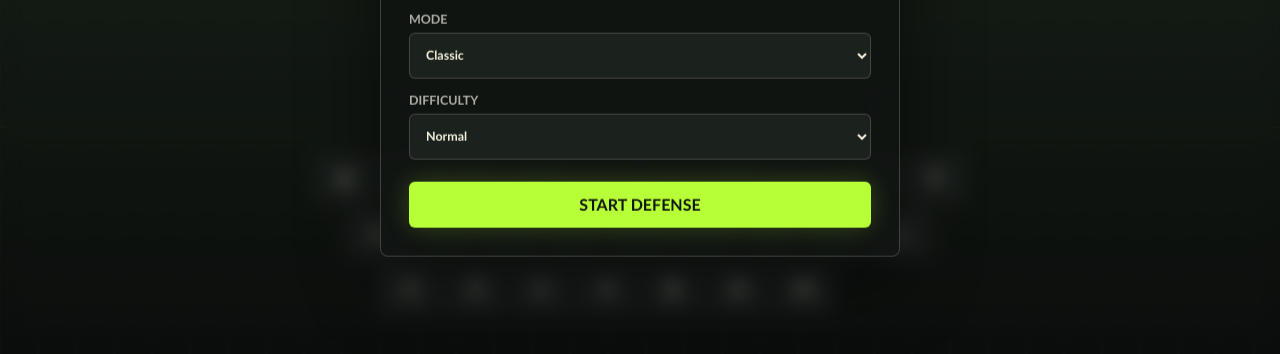
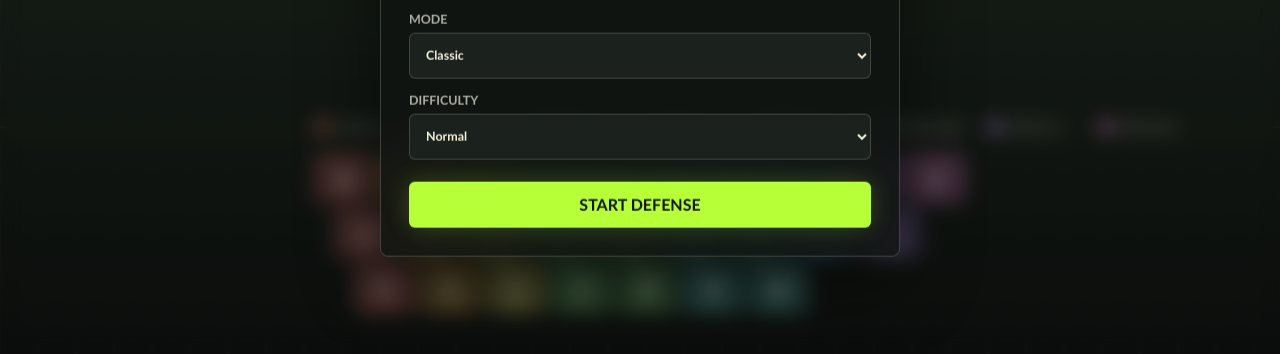
Before and after one commit to IvanNavin/brainrot-keyboard-defense, a website: page index.html in a window 1280 px wide. Shown: the part 446-800 px from the top of the page. Drawn offline with Linux system fonts and the light colour scheme.

Commit message:
Add pause gameover and finger guides

```diff
--- a/index.html
+++ b/index.html
@@ -15,7 +15,8 @@
       <section id="menu" class="menu" aria-label="Game menu">
         <div class="brand">
           <span class="kicker">Keyboard trainer</span>
-          <h1>Brainrot Keyboard Defense</h1>
+          <h1 id="menuTitle">Brainrot Keyboard Defense</h1>
+          <p id="menuResult" class="menu-result is-hidden"></p>
         </div>
 
         <div class="controls">
--- a/src/main.js
+++ b/src/main.js
@@ -2,6 +2,8 @@ const canvas = document.querySelector("#game");
 const ctx = canvas.getContext("2d");
 const menu = document.querySelector("#menu");
 const menuBackdrop = document.querySelector("#menuBackdrop");
+const menuTitle = document.querySelector("#menuTitle");
+const menuResult = document.querySelector("#menuResult");
 const startButton = document.querySelector("#start");
 const modeSelect = document.querySelector("#mode");
 const difficultySelect = document.querySelector("#difficulty");
@@ -14,6 +16,44 @@ const DIFFICULTY = {
   normal: { baseSpeed: 175, speedStep: 18 },
   hard: { baseSpeed: 230, speedStep: 25 },
 };
+const FINGER_GUIDES = {
+  q: { finger: "LP", color: "#ff6b6b" },
+  a: { finger: "LP", color: "#ff6b6b" },
+  z: { finger: "LP", color: "#ff6b6b" },
+  w: { finger: "LR", color: "#ffb13d" },
+  s: { finger: "LR", color: "#ffb13d" },
+  x: { finger: "LR", color: "#ffb13d" },
+  e: { finger: "LM", color: "#f8e55b" },
+  d: { finger: "LM", color: "#f8e55b" },
+  c: { finger: "LM", color: "#f8e55b" },
+  r: { finger: "LI", color: "#75df72" },
+  f: { finger: "LI", color: "#75df72" },
+  v: { finger: "LI", color: "#75df72" },
+  t: { finger: "LI", color: "#75df72" },
+  g: { finger: "LI", color: "#75df72" },
+  b: { finger: "LI", color: "#75df72" },
+  y: { finger: "RI", color: "#4ecdc4" },
+  h: { finger: "RI", color: "#4ecdc4" },
+  n: { finger: "RI", color: "#4ecdc4" },
+  u: { finger: "RI", color: "#4ecdc4" },
+  j: { finger: "RI", color: "#4ecdc4" },
+  m: { finger: "RI", color: "#4ecdc4" },
+  i: { finger: "RM", color: "#5aa9ff" },
+  k: { finger: "RM", color: "#5aa9ff" },
+  o: { finger: "RR", color: "#b786ff" },
+  l: { finger: "RR", color: "#b786ff" },
+  p: { finger: "RP", color: "#ff7ad9" },
+};
+const FINGER_LEGEND = [
+  ["LP", "left pinky", "#ff6b6b"],
+  ["LR", "left ring", "#ffb13d"],
+  ["LM", "left middle", "#f8e55b"],
+  ["LI", "left index", "#75df72"],
+  ["RI", "right index", "#4ecdc4"],
+  ["RM", "right middle", "#5aa9ff"],
+  ["RR", "right ring", "#b786ff"],
+  ["RP", "right pinky", "#ff7ad9"],
+];
 
 const state = {
   screen: "menu",
@@ -22,6 +62,7 @@ const state = {
   score: 0,
   hp: 3,
   streak: 0,
+  totalHits: 0,
   level: 0,
   active: null,
   keys: [],
@@ -83,7 +124,7 @@ function buildKeyboard(width, height) {
   const step = keyWidth + gap;
   const topRowWidth = rows[0].length * keyWidth + (rows[0].length - 1) * gap;
   const baseX = (width - topRowWidth) / 2;
-  const rowOffsets = [0, step * 0.5, step];
+  const rowOffsets = [0, 20, 40];
   const startY = height - keyHeight * 3 - gap * 2 - 42;
 
   return rows.flatMap((row, rowIndex) => {
@@ -110,11 +151,15 @@ function startGame() {
   state.score = 0;
   state.hp = 3;
   state.streak = 0;
+  state.totalHits = 0;
   state.level = 0;
   state.active = null;
   state.inputQueue = [];
   state.particles = [];
   state.pressed.clear();
+  menuTitle.textContent = "Brainrot Keyboard Defense";
+  menuResult.classList.add("is-hidden");
+  menuResult.textContent = "";
   menu.classList.add("is-hidden");
   menuBackdrop.classList.add("is-hidden");
   spawnBrainrot();
@@ -123,9 +168,23 @@ function startGame() {
 function endGame() {
   state.screen = "gameover";
   state.active = null;
+  menuTitle.textContent = "Game Over";
+  menuResult.textContent = `Score ${state.score} / Level ${state.level + 1}`;
+  menuResult.classList.remove("is-hidden");
   menu.classList.remove("is-hidden");
   menuBackdrop.classList.remove("is-hidden");
   startButton.textContent = "Restart defense";
+}
+
+function togglePause() {
+  if (state.screen === "playing") {
+    state.screen = "paused";
+    return;
+  }
+
+  if (state.screen === "paused") {
+    state.screen = "playing";
+  }
 }
 
 function chooseKey() {
@@ -198,7 +257,8 @@ function processInput() {
     state.stats[key].hits += 1;
     state.score += 1;
     state.streak += 1;
-    state.level = Math.floor(state.streak / 10);
+    state.totalHits += 1;
+    state.level = Math.floor(state.totalHits / 10);
     saveStats();
 
     if (target.progress < target.sequence.length - 1) {
@@ -216,7 +276,7 @@ function processInput() {
 }
 
 function update(delta) {
-  processInput();
+  if (state.screen === "playing") processInput();
 
   for (const [key, ttl] of state.pressed) {
     const next = ttl - delta * 1000;
@@ -235,7 +295,6 @@ function update(delta) {
       state.stats[state.active.key].misses += 1;
       state.hp -= 1;
       state.streak = 0;
-      state.level = 0;
       saveStats();
       burst(targetX, target.y, "#ff4d4d", 18);
       state.active.status = "missed";
@@ -266,6 +325,7 @@ function draw() {
   drawKeyboard();
   drawBrainrot();
   drawParticles();
+  drawStatusOverlay();
 }
 
 function drawArena(width, height) {
@@ -300,6 +360,7 @@ function drawHud() {
   ctx.fillStyle = "#aeb0a7";
   ctx.font = "700 13px Trebuchet MS";
   ctx.fillText(`${state.mode.toUpperCase()} / ${state.difficulty.toUpperCase()} / LV ${state.level + 1}`, 24, 86);
+  ctx.fillText("ESC PAUSE", 24, 110);
   ctx.restore();
 }
 
@@ -350,9 +411,11 @@ function drawKeyboard() {
   ctx.save();
   ctx.textAlign = "center";
   ctx.textBaseline = "middle";
+  drawFingerLegend();
 
   for (const key of state.keys) {
     const stat = state.stats[key.id];
+    const guide = FINGER_GUIDES[key.id];
     const heat = Math.min(1, stat.misses / Math.max(4, stat.hits + stat.misses));
     const isTarget = state.active?.key === key.id;
     const isPressed = state.pressed.has(key.id);
@@ -361,8 +424,8 @@ function drawKeyboard() {
       ? "#b7ff37"
       : isTarget
         ? "#29371f"
-        : `rgb(${28 + heat * 54}, ${34 - heat * 8}, ${31 - heat * 10})`;
-    ctx.strokeStyle = isTarget ? "#b7ff37" : "rgba(247, 243, 223, 0.18)";
+        : mixColor("#1c221f", guide.color, 0.24 + heat * 0.16);
+    ctx.strokeStyle = isTarget ? "#b7ff37" : withAlpha(guide.color, 0.72);
     ctx.lineWidth = isTarget ? 2 : 1;
     roundedRect(key.x, key.y, key.width, key.height, 7);
     ctx.fill();
@@ -371,8 +434,59 @@ function drawKeyboard() {
     ctx.fillStyle = isPressed ? "#11150f" : "#f7f3df";
     ctx.font = `900 ${Math.max(15, key.height * 0.38)}px Trebuchet MS`;
     ctx.fillText(key.label, key.x + key.width / 2, key.y + key.height / 2 + 1);
+
+    ctx.fillStyle = isPressed ? "#11150f" : withAlpha(guide.color, 0.95);
+    ctx.font = `800 ${Math.max(8, key.height * 0.18)}px Trebuchet MS`;
+    ctx.fillText(guide.finger, key.x + key.width / 2, key.y + key.height - 9);
   }
 
+  ctx.restore();
+}
+
+function drawFingerLegend() {
+  if (!state.keys.length) return;
+
+  const firstKey = state.keys[0];
+  const y = firstKey.y - 26;
+  let x = firstKey.x;
+  const isCompact = window.innerWidth < 760;
+
+  ctx.save();
+  ctx.textAlign = "left";
+  ctx.textBaseline = "middle";
+  ctx.font = "800 10px Trebuchet MS";
+
+  for (const [code, label, color] of FINGER_LEGEND) {
+    ctx.fillStyle = color;
+    roundedRect(x, y - 6, 10, 10, 3);
+    ctx.fill();
+    ctx.fillStyle = "#aeb0a7";
+    ctx.fillText(isCompact ? code : `${code} ${label}`, x + 14, y);
+    x += isCompact ? 54 : Math.min(112, Math.max(78, window.innerWidth / 9.8));
+  }
+
+  ctx.restore();
+}
+
+function drawStatusOverlay() {
+  if (state.screen !== "paused" && state.screen !== "gameover") return;
+
+  const width = window.innerWidth;
+  const height = window.innerHeight;
+  const title = state.screen === "paused" ? "Paused" : "Game Over";
+  const subtitle = state.screen === "paused" ? "Press Esc to keep defending" : `Score ${state.score}`;
+
+  ctx.save();
+  ctx.fillStyle = "rgba(8, 11, 9, 0.46)";
+  ctx.fillRect(0, 0, width, height);
+  ctx.textAlign = "center";
+  ctx.textBaseline = "middle";
+  ctx.fillStyle = "#f7f3df";
+  ctx.font = "900 52px Georgia";
+  ctx.fillText(title, width / 2, height * 0.32);
+  ctx.fillStyle = "#ffb13d";
+  ctx.font = "900 18px Trebuchet MS";
+  ctx.fillText(subtitle.toUpperCase(), width / 2, height * 0.32 + 48);
   ctx.restore();
 }
 
@@ -419,6 +533,27 @@ function randomItem(items) {
   return items[Math.floor(Math.random() * items.length)];
 }
 
+function mixColor(baseHex, tintHex, amount) {
+  const base = hexToRgb(baseHex);
+  const tint = hexToRgb(tintHex);
+  const mixed = base.map((value, index) => Math.round(value + (tint[index] - value) * amount));
+  return `rgb(${mixed[0]}, ${mixed[1]}, ${mixed[2]})`;
+}
+
+function withAlpha(hex, alpha) {
+  const [r, g, b] = hexToRgb(hex);
+  return `rgba(${r}, ${g}, ${b}, ${alpha})`;
+}
+
+function hexToRgb(hex) {
+  const value = hex.replace("#", "");
+  return [
+    Number.parseInt(value.slice(0, 2), 16),
+    Number.parseInt(value.slice(2, 4), 16),
+    Number.parseInt(value.slice(4, 6), 16),
+  ];
+}
+
 function loop(now) {
   const delta = Math.min(0.033, (now - state.lastTime) / 1000);
   state.lastTime = now;
@@ -429,13 +564,19 @@ function loop(now) {
 
 window.addEventListener("resize", resize);
 window.addEventListener("keydown", (event) => {
+  if (event.key === "Escape") {
+    event.preventDefault();
+    togglePause();
+    return;
+  }
+
   const key = event.key.toLowerCase();
-  if (KEY_IDS.includes(key)) {
+  if (state.screen === "playing" && KEY_IDS.includes(key)) {
     event.preventDefault();
     state.inputQueue.push(key);
   }
 
-  if (event.key === "Enter" && state.screen !== "playing") startGame();
+  if (event.key === "Enter" && state.screen !== "playing" && state.screen !== "paused") startGame();
 });
 
 startButton.addEventListener("click", startGame);
--- a/src/styles.css
+++ b/src/styles.css
@@ -106,6 +106,19 @@ h1 {
   letter-spacing: 0;
 }
 
+.menu-result {
+  margin: 18px 0 0;
+  color: var(--amber);
+  font-size: 1rem;
+  font-weight: 900;
+  line-height: 1.4;
+  text-transform: uppercase;
+}
+
+.menu-result.is-hidden {
+  display: none;
+}
+
 .controls {
   display: grid;
   gap: 14px;
```
